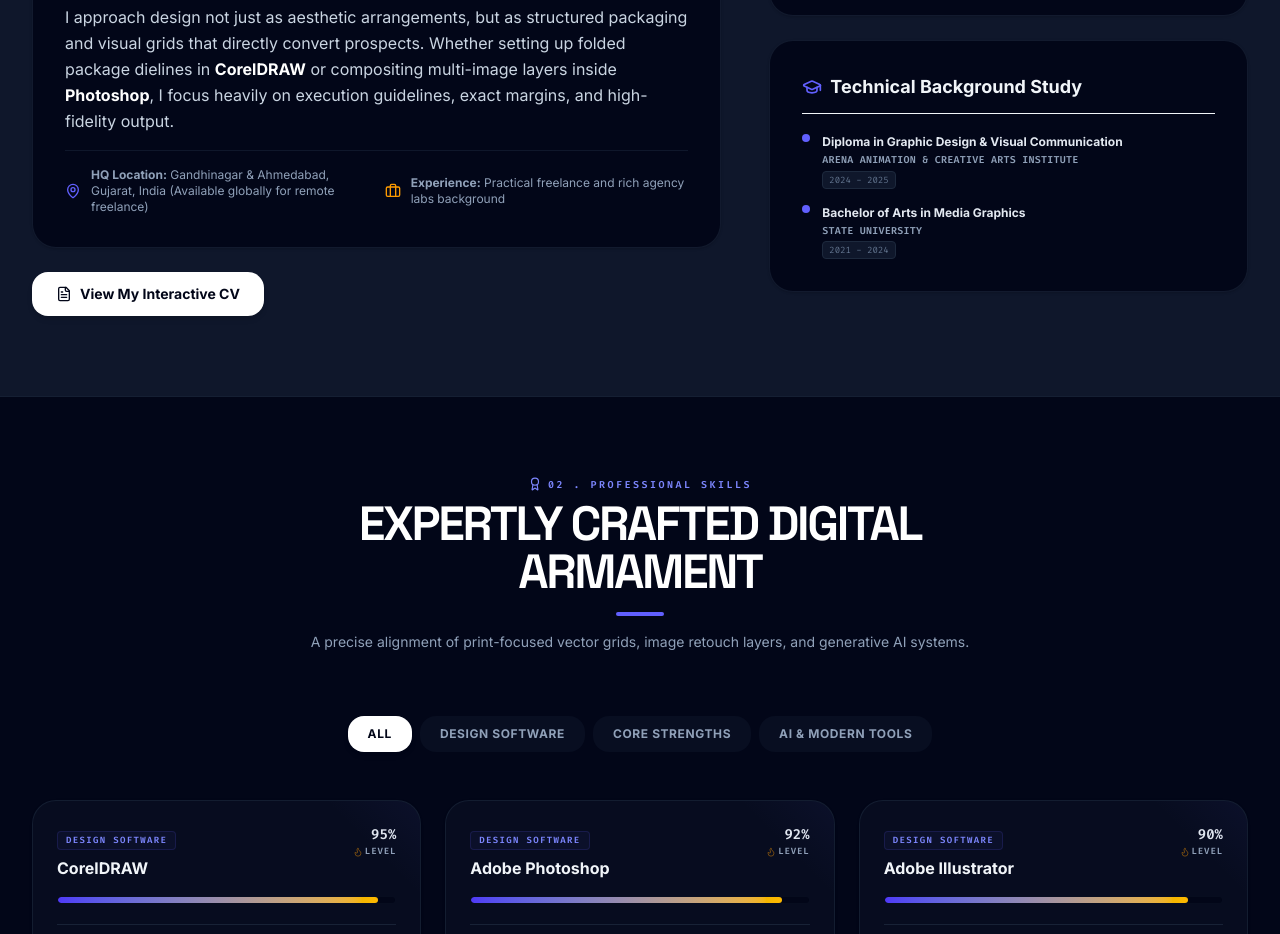
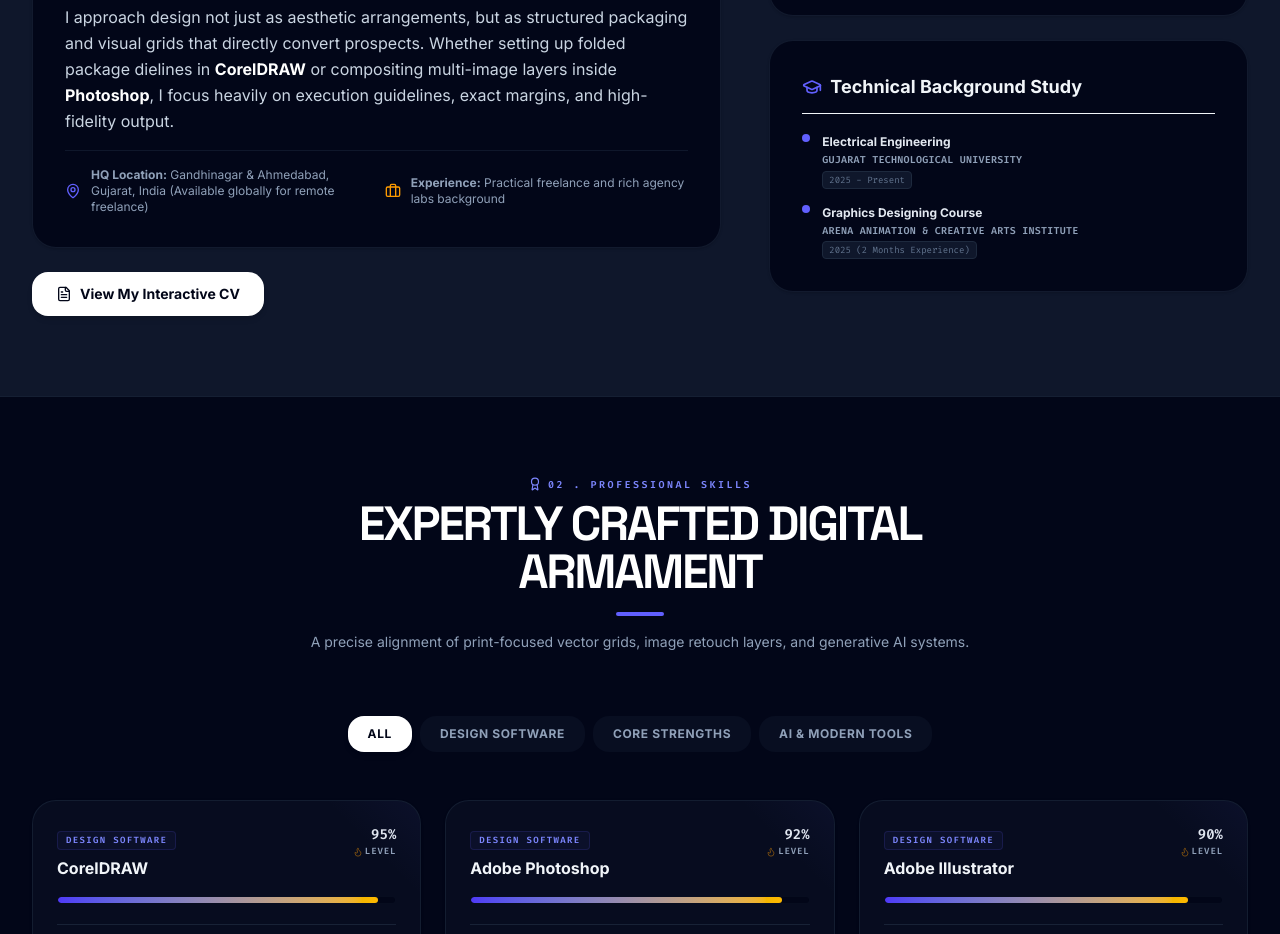
Before and after one commit to darjijainil/darjijainil.github.io, a React (Vite) app: page / in a window 1280 px wide. Shown: the part 1320-2254 px from the top of the page. Built offline with nearby package versions, Linux system fonts and the light colour scheme.

Commit message:
feat: update education timeline - EE 2025, graphics design course

```diff
--- a/src/data/portfolioContent.ts
+++ b/src/data/portfolioContent.ts
@@ -20,14 +20,14 @@ export const defaultPortfolioData: PortfolioCMS = {
       aboutSummary: "Detail-oriented Graphic Designer with practical expertise in translating brand objectives into visual masterpiece assets. Highly skilled in CorelDRAW, Adobe Illustrator, and Photoshop, running optimized project streams with pristine technical precision.",
       education: [
         {
-          degree: "Diploma in Graphic Design & Visual Communication",
-          institution: "Arena Animation & Creative Arts Institute",
-          year: "2024 - 2025"
+          degree: "Electrical Engineering",
+          institution: "Gujarat Technological University",
+          year: "2025 - Present"
         },
         {
-          degree: "Bachelor of Arts in Media Graphics",
-          institution: "State University",
-          year: "2021 - 2024"
+          degree: "Graphics Designing Course",
+          institution: "Arena Animation & Creative Arts Institute",
+          year: "2025 (2 Months Experience)"
         }
       ],
       certifications: [
```
